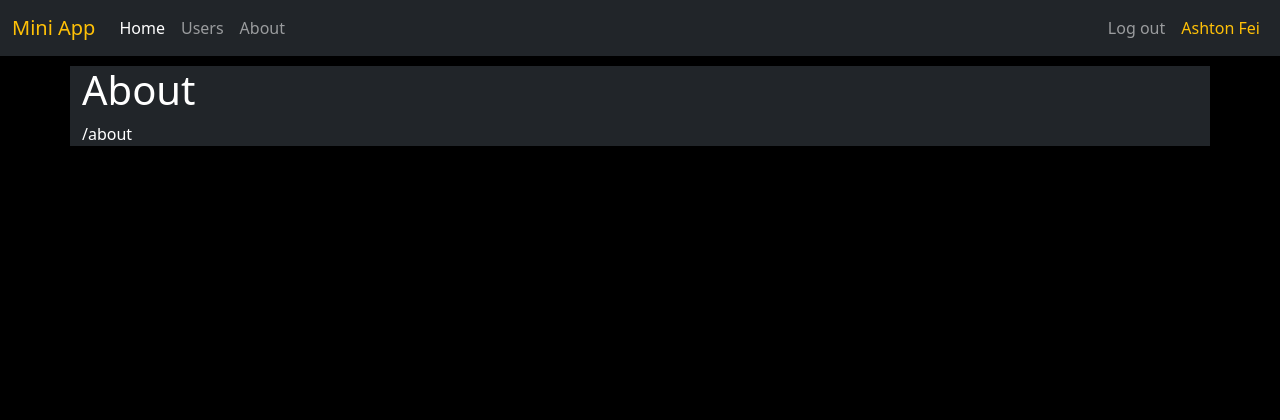
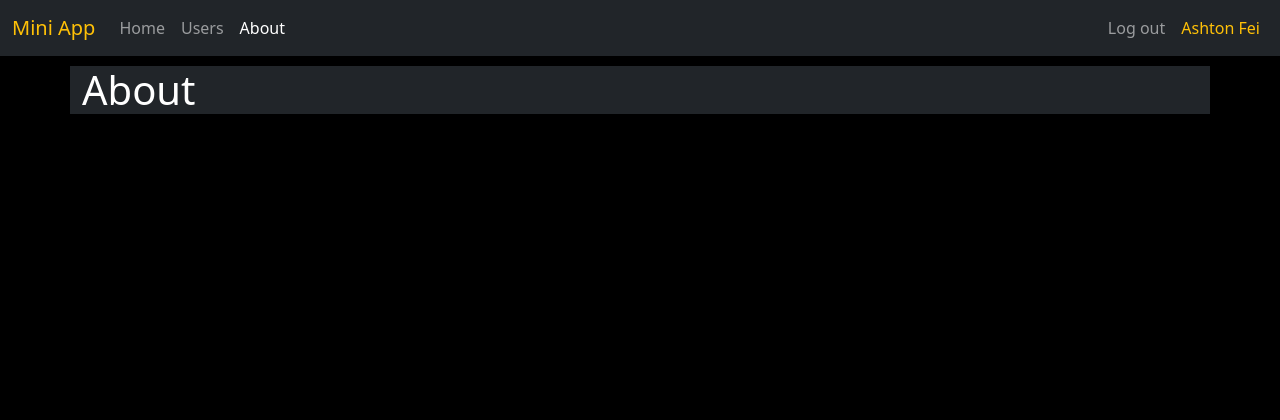
Before and after one commit to ashtonfei/flask-mini-app, a Flask app: page /about in a window 1280 px wide. Shown: the top 420 px of the page. Run offline with Flask 2, Linux system fonts and the light colour scheme; a user stored in the database is signed in.

Commit message:
fix the active page in navbar

```diff
--- a/App/templates/about.html
+++ b/App/templates/about.html
@@ -10,6 +10,5 @@ About
 {% block content %}
 <div class="page-header">
     <h1>About</h1>
-    <p>{{request.path}}</p>
 </div>
 {% endblock%}
--- a/App/templates/base.html
+++ b/App/templates/base.html
@@ -27,9 +27,9 @@
         <div class="collapse navbar-collapse" id="navbarNav">
           <div class="navbar-nav me-auto">
             {% if current_user.is_authenticated %}
-              <a class="nav-link active" aria-current="page" href="{{ url_for('home') }}">Home</a>
-              <a class="nav-link" href="{{ url_for('users') }}">Users</a>
-              <a class="nav-link" href="{{ url_for('about') }}">About</a>
+              <a {% if request.path == '/' %} class="nav-link active" aria-current="page" {% else %} class="nav-link" {% endif %}  href="{{ url_for('home') }}">Home</a>
+              <a {% if request.path == '/users' %} class="nav-link active" aria-current="page" {% else %} class="nav-link" {% endif %} href="{{ url_for('users') }}">Users</a>
+              <a {% if request.path == '/about' %} class="nav-link active" aria-current="page" {% else %} class="nav-link" {% endif %} href="{{ url_for('about') }}">About</a>
             {% endif %}
           </div>
 
--- a/App/templates/home.html
+++ b/App/templates/home.html
@@ -4,7 +4,6 @@
 <div>
   <div class="page-header">
     <h1>Welcome, {{current_user.first_name}} {{current_user.last_name}}.</h1>
-    <p>{{request.path}}</p>
   </div>
 </div>
 {% endblock %}
```
